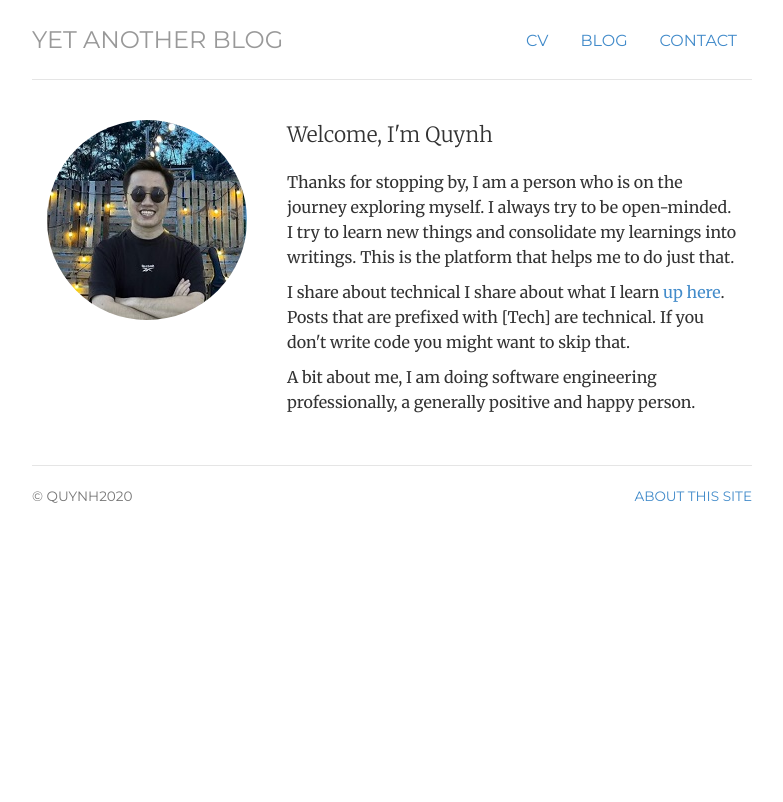
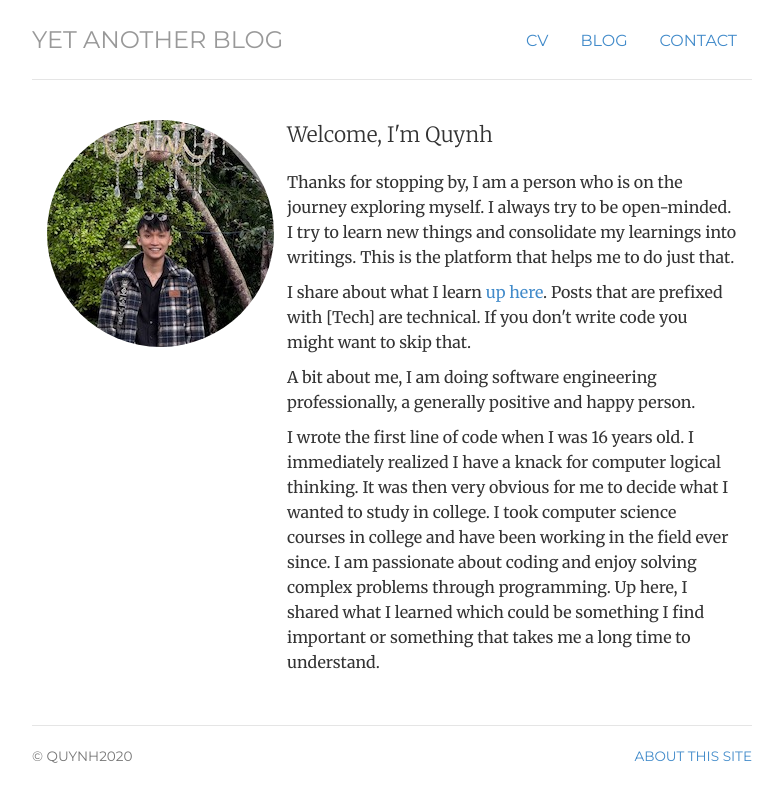
Before and after one commit to quynhdinh/quynhdinh.github.io, a Jekyll site: the page built from index.html, in a window 1280 px wide. Shown: the top 802 px of the page, without its empty margins (248-1031 px from the left). Built offline with Jekyll 4.4.1, drawn with Linux system fonts in a browser that asks for light colours.

Commit message:
modify index.html

```diff
--- a/index.html
+++ b/index.html
@@ -9,16 +9,20 @@ description: Quynh Dinh Personal blog.
 <!-- <div class="jumbotron"> -->
 <div class="row marketing">
 	<div class="col-sm-4">
-	<img  class="img-circle avatar" alt="Quynh" src="img/dexter.jpg">
+	<img  class="img-circle avatar" alt="Quynh" src="img/me.jpg">
 	</div>
 	<div itemscope itemtype="http://data-vocabulary.org/Person" class="col-sm-8">
 	<p class="lead">Welcome, I'm Quynh</p>
 	<p></p>
         <p>Thanks for stopping by, I am a person who is on the journey exploring myself. I always try to
         be open-minded. I try to learn new things and consolidate my learnings into writings. This is the platform that helps me to do just that.</p>
-        <p>I share about technical I share about what I learn <a href="notes">up here</a>. Posts that are prefixed with [Tech] are technical.
+        <p> I share about what I learn <a href="notes">up here</a>. Posts that are prefixed with [Tech] are technical.
         If you don't write code you might want to skip that.</p>
         <p>A bit about me, I am doing software engineering professionally, a generally positive and happy person.</p>
+		<p>I wrote the first line of code when I was 16 years old. I immediately realized I have a knack for computer logical thinking.
+			It was then very obvious for me to decide what I wanted to study in college. I took computer science courses in college and have been working in the field ever since.
+		I am passionate about coding and enjoy solving complex problems through programming. Up here, I shared what I learned which could be something I find important or something that takes me
+		a long time to understand.</p>
 	</div>
 </div>
 <!-- </div> -->
```
Also changed, not shown: img/me.jpg (added).
